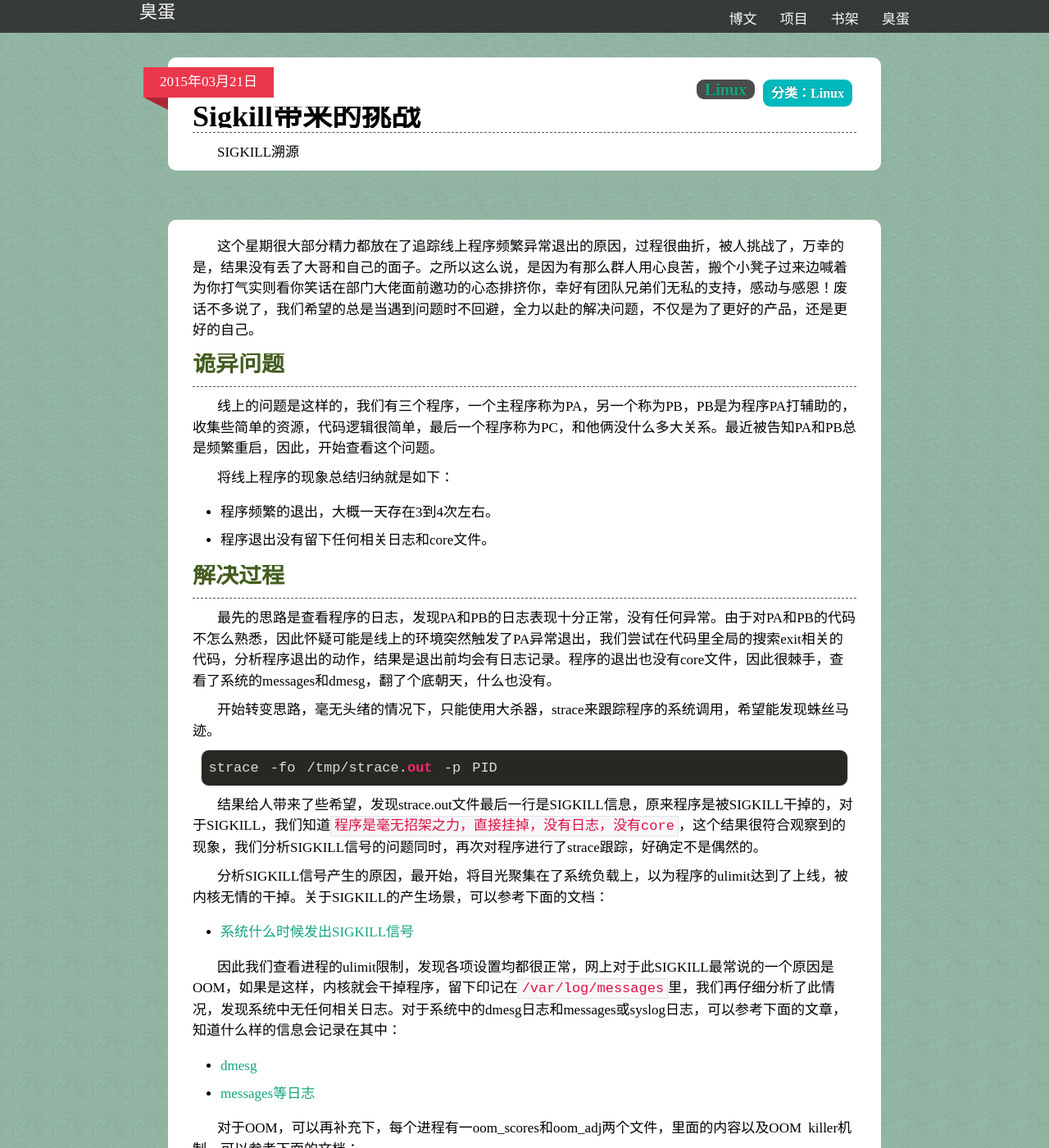
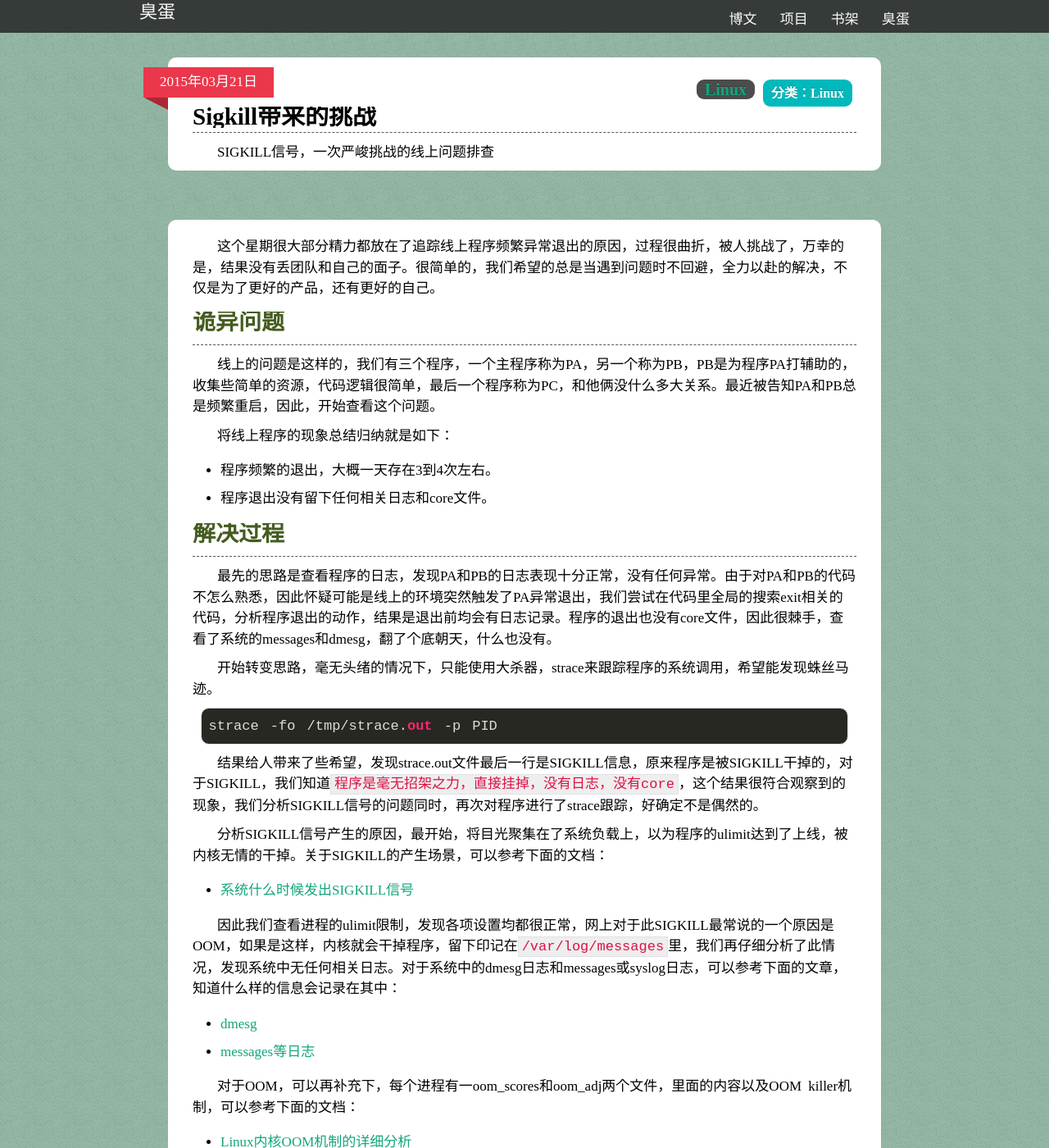
Before and after one commit to liuan/blog, a Jekyll site: the page built from _posts/2015-3-21-SIGKILL带来的挑战.md, in a window 1280 px wide and 1400 px high. Shown: the whole window at 82% size. Built offline with Jekyll 4.4.1, drawn with Linux system fonts in a browser that asks for light colours; comment, search, counter and statistics services are not loaded; some of the changed text lies outside the part shown.

Commit message:
legacy change

```diff
--- a/_posts/2015-3-21-SIGKILL带来的挑战.md
+++ b/_posts/2015-3-21-SIGKILL带来的挑战.md
@@ -2,10 +2,10 @@
 layout: post
 category: Linux
 tags: Linux
-description: SIGKILL溯源
+description: SIGKILL信号，一次严峻挑战的线上问题排查
 ---
 
-这个星期很大部分精力都放在了追踪线上程序频繁异常退出的原因，过程很曲折，被人挑战了，万幸的是，结果没有丢了大哥和自己的面子。之所以这么说，是因为有那么群人用心良苦，搬个小凳子过来边喊着为你打气实则看你笑话在部门大佬面前邀功的心态排挤你，幸好有团队兄弟们无私的支持，感动与感恩！废话不多说了，我们希望的总是当遇到问题时不回避，全力以赴的解决问题，不仅是为了更好的产品，还是更好的自己。
+这个星期很大部分精力都放在了追踪线上程序频繁异常退出的原因，过程很曲折，被人挑战了，万幸的是，结果没有丢团队和自己的面子。很简单的，我们希望的总是当遇到问题时不回避，全力以赴的解决，不仅是为了更好的产品，还有更好的自己。
 
 ### 诡异问题
 ------------------
@@ -104,7 +104,7 @@ description: SIGKILL溯源
 大的集体里，难免出现各种人，怀着不同的目的，我们不去揣摩这个目的的恶与善，而是观察目的带来的现象，这个现象是如何影响团体的运行，以及解决问题的结果。
 鲶鱼效应人人都知，安逸的环境需要存在这么个对手，让大家都保持警惕，保持活力，保持战斗的状态。对于鲶鱼，在某种程度上来说，是替管理者做了一份监工的作用，有人去鞭笞你的团队，让他们迅速响应，快速战斗。然而，应该时刻牢记鲶鱼的作用，过分的授权于鲶鱼，可能由于鲶鱼自身的目的，反而给鱼群带来了过度的杀伤力，导致鱼群疲于应对，伤损过大，真正的事反而耽误了。不管是什么样的鱼，我们最终需要的是齐心尽责的团队，努力把工作做好，产品做好。
 
-整个过程还有另外一个事对我很触动，在别人刻意排挤你时，真的需要沉稳，不能乱了阵脚，越乱越糟。我常想的何为成熟，就是在这种处境下人的表现吧，如果还是现在及之前的慌乱，紧张，属于自己的优势都会被挥霍掉。
+整个过程还有另外一个事对我很触动，在别人刻意挑战你时，真的需要沉稳，不能乱了阵脚，越乱越糟。我常想的何为成熟，就是在这种处境下人的表现吧，如果还是现在及之前的慌乱，紧张，属于自己的优势都会被挥霍掉。
 
 对了，如何看一个人是否真心的愿意把产品做好，真心的希望解决问题，就看他能否就事论事。
 
--- a/assets/css/choudan.css
+++ b/assets/css/choudan.css
@@ -22,7 +22,7 @@ h1, h2, h3, h4, h5, h6 {
 
 h1{
     font-weight: 900;
-    font-size: 36px;
+    font-size: 29px;
     margin: 20px 0;
 }
 
@@ -82,7 +82,7 @@ hr{
 code{
     padding: 2px 4px;
     color: #d14;
-    background-color: #f7f7f9;
+    background-color: #eee;
     border: 1px solid #e1e1e8;
 }
 
```
Also changed, not shown: _posts/2014-9-12-网络学习点滴（一）.md (+1 -1 lines), _posts/2015-3-24-BlockingQueue的探索.md (+2 -2 lines).
